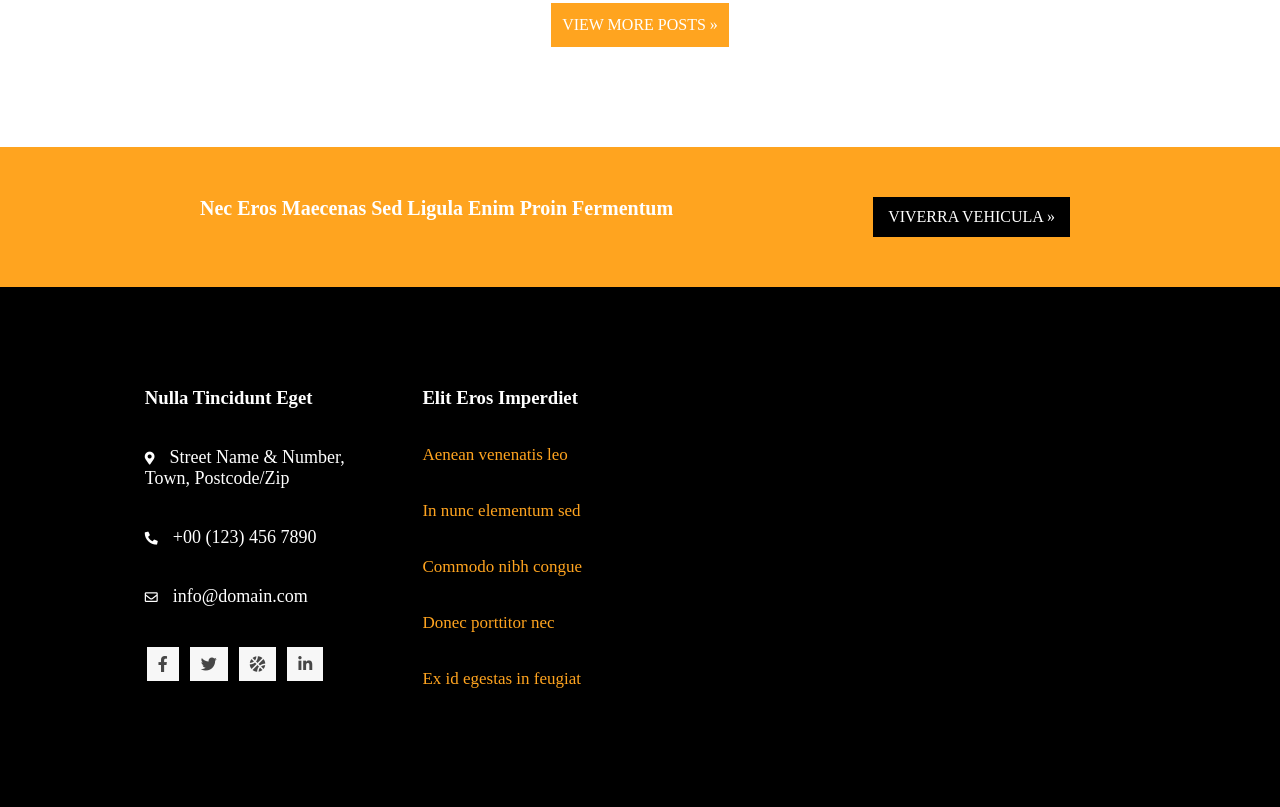
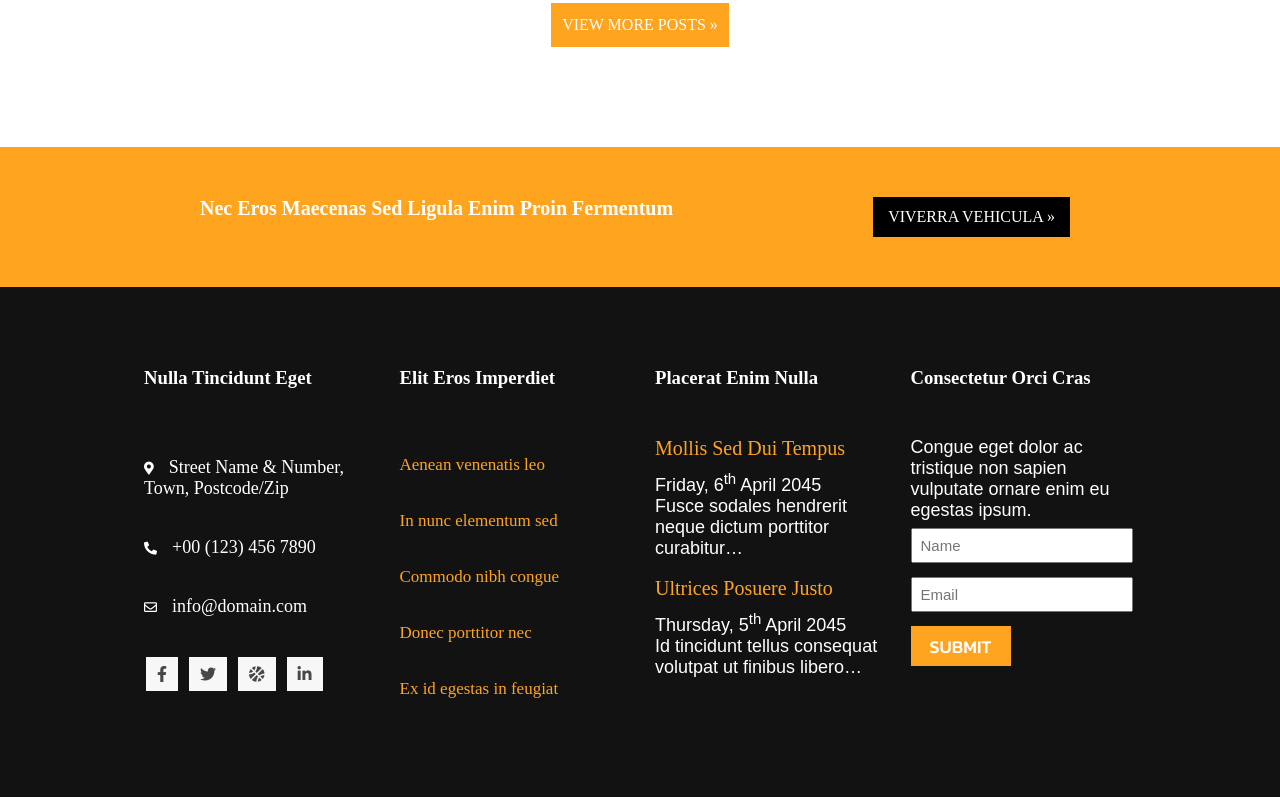
Before and after one commit to zahid15-1576/NALPURE-HTML-CSS-Project-2, a plain HTML site: page index.html in a window 1280 px wide. Shown: the part 5213-6020 px from the top of the page. Drawn offline with Linux system fonts and the light colour scheme; a web font is replaced by a local one.

Commit message:
Footer Section Complete

```diff
--- a/asset/css/style.css
+++ b/asset/css/style.css
@@ -445,13 +445,16 @@
 
 /* footer-section */
 .footer-section{
-    background-color: black;
+    background-color: #121212;
 }
 .footer-conteinar{
-    max-width: 93%;
+    max-width: 90%;
     margin: auto;
-    padding: 100px;
+    padding: 80px;
     display: flex;
+}
+.footer-conteinar h3{
+    padding-bottom: 30px;
 }
 .fotter-add1 p{
     font-size: 18px;
@@ -495,3 +498,50 @@
     font-size: 17px;
     margin-top: 18px;
 }
+
+.fotter-add3{
+    color: white;
+    width: 25%;
+    margin-left: 30px;
+}
+
+.fotter-add3 a{
+    text-decoration: none;
+    color: #FFA41F;
+    font-size: 20px;
+    padding-top: 60px;
+}
+.fotter-add2 a p{
+    margin-top: 18px;
+}
+
+.fotter-add4{
+    color: white;
+    width: 25%;
+    margin-left: 30px;
+}
+
+.fotter-add4 p{
+    font-size: 18px;
+    font-family: 'Padauk', sans-serif;
+}
+.fotter-add4 .info-get{
+    height: 35px;
+    padding: 8px;
+    width: 222px;
+    margin: 7px 0;
+    font-size: 15px;
+}
+
+.info-sub{
+    height: 40px;
+    color: #FFFFFF;
+    background-color: #FFA41F;
+    width: 100px;
+    border: none;
+    font-size: 18px;
+    text-transform: uppercase;
+    font-family: 'Bebas Neue', cursive;
+    font-family: 'Kanit', sans-serif;
+    margin-top: 7px;
+}
--- a/index.html
+++ b/index.html
@@ -17,6 +17,10 @@
     <link rel="preconnect" href="https://fonts.gstatic.com">
     <link rel="preconnect" href="https://fonts.gstatic.com">
     <link href="https://fonts.googleapis.com/css2?family=Quicksand:wght@300&display=swap" rel="stylesheet">
+    <link rel="preconnect" href="https://fonts.gstatic.com">
+    <link href="https://fonts.googleapis.com/css2?family=Padauk&display=swap" rel="stylesheet">
+    <link rel="preconnect" href="https://fonts.gstatic.com">
+    <link href="https://fonts.googleapis.com/css2?family=Bebas+Neue&family=Kanit:wght@500&display=swap" rel="stylesheet">
     <title>Nalpure</title>
 </head>
 
@@ -277,7 +281,8 @@
                     </div>
                     <div class="card-contain">
                         <h3>Varius Blandit Purus</h3>
-                        <p>Sed ultrices velit etiam eleifend nulla vestibulum dapibus ex nec luctus est donec lectus lacus varius vitae ut viverra…</p>
+                        <p>Sed ultrices velit etiam eleifend nulla vestibulum dapibus ex nec luctus est donec lectus
+                            lacus varius vitae ut viverra…</p>
                         <div class="admin-tag">
                             <ul>
                                 <li><i class="fas fa-user"></i><a href="#">Admin</a></li>
@@ -309,7 +314,9 @@
         <div class="footer-conteinar">
             <div class="fotter-add1">
                 <h3>Nulla Tincidunt Eget</h3><br>
-                <p><i class="fas fa-map-marker-alt"></i>Street Name & Number, Town, Postcode/Zip</p><br><p><i class="fas fa-phone-alt"></i>+00 (123) 456 7890</p><br><p><i class="far fa-envelope"></i>info@domain.com</p>
+                <p><i class="fas fa-map-marker-alt"></i>Street Name & Number, Town, Postcode/Zip</p><br>
+                <p><i class="fas fa-phone-alt"></i>+00 (123) 456 7890</p><br>
+                <p><i class="far fa-envelope"></i>info@domain.com</p>
                 <div class="contact-icon">
                     <a href="#"><i class="fab fa-facebook-f"></i></a>
                     <a href="#"><i class="fab fa-twitter"></i></a>
@@ -319,20 +326,54 @@
             </div>
             <div class="fotter-add2">
                 <h3>Elit Eros Imperdiet</h3><br>
-                <div class="contact-icon">
-                    <a href="#"><p>Aenean venenatis leo</p></a><br>
-                    <a href="#"><p>In nunc elementum sed</p></a><br>
-                    <a href="#"><p>Commodo nibh congue</p></a><br>
-                    <a href="#"><p>Donec porttitor nec</p></a><br>
-                    <a href="#"><p>Ex id egestas in feugiat</p></a><br>
+                <div class="contact-link">
+                    <a href="#">
+                        <p>Aenean venenatis leo</p>
+                    </a><br>
+                    <a href="#">
+                        <p>In nunc elementum sed</p>
+                    </a><br>
+                    <a href="#">
+                        <p>Commodo nibh congue</p>
+                    </a><br>
+                    <a href="#">
+                        <p>Donec porttitor nec</p>
+                    </a><br>
+                    <a href="#">
+                        <p>Ex id egestas in feugiat</p>
+                    </a><br>
+                </div>
             </div>
             <div class="fotter-add3">
-
+                <h3>Placerat Enim Nulla</h3><br>
+                <div class="contact-info">
+                    <a href="#">
+                        <p>Mollis Sed Dui Tempus</p>
+                    </a>
+                    <p style="font-size: 18px; padding-top: 10px; font-family: 'Padauk', sans-serif;">Friday,
+                        6<sup>th</sup> April 2045 <br>
+                        Fusce sodales hendrerit neque dictum porttitor curabitur…</p><br>
+                    <a href="#">
+                        <p>Ultrices Posuere Justo</p>
+                    </a>
+                    <p style="font-size: 18px; padding-top: 10px; font-family: 'Padauk', sans-serif;">Thursday,
+                        5<sup>th</sup> April 2045 <br>
+                        Id tincidunt tellus consequat volutpat ut finibus libero…</p>
+                </div>
             </div>
-            <div class="fotter-add4">
-
+                <div class="fotter-add4">
+                    <h3>Consectetur Orci Cras</h3><br>
+                    <div class="contact-link">
+                        <p>Congue eget dolor ac tristique non sapien vulputate ornare enim eu egestas ipsum.</p>
+                        <form action="#">
+                            <input class="info-get" type="text" placeholder="Name">
+                            <input class="info-get" type="email" placeholder="Email">
+                            <input class="info-sub" type="submit" value="SUBMIT">                        </form>
+                    </div>
+                </div>
             </div>
         </div>
     </section>
 </body>
+
 </html>
```
